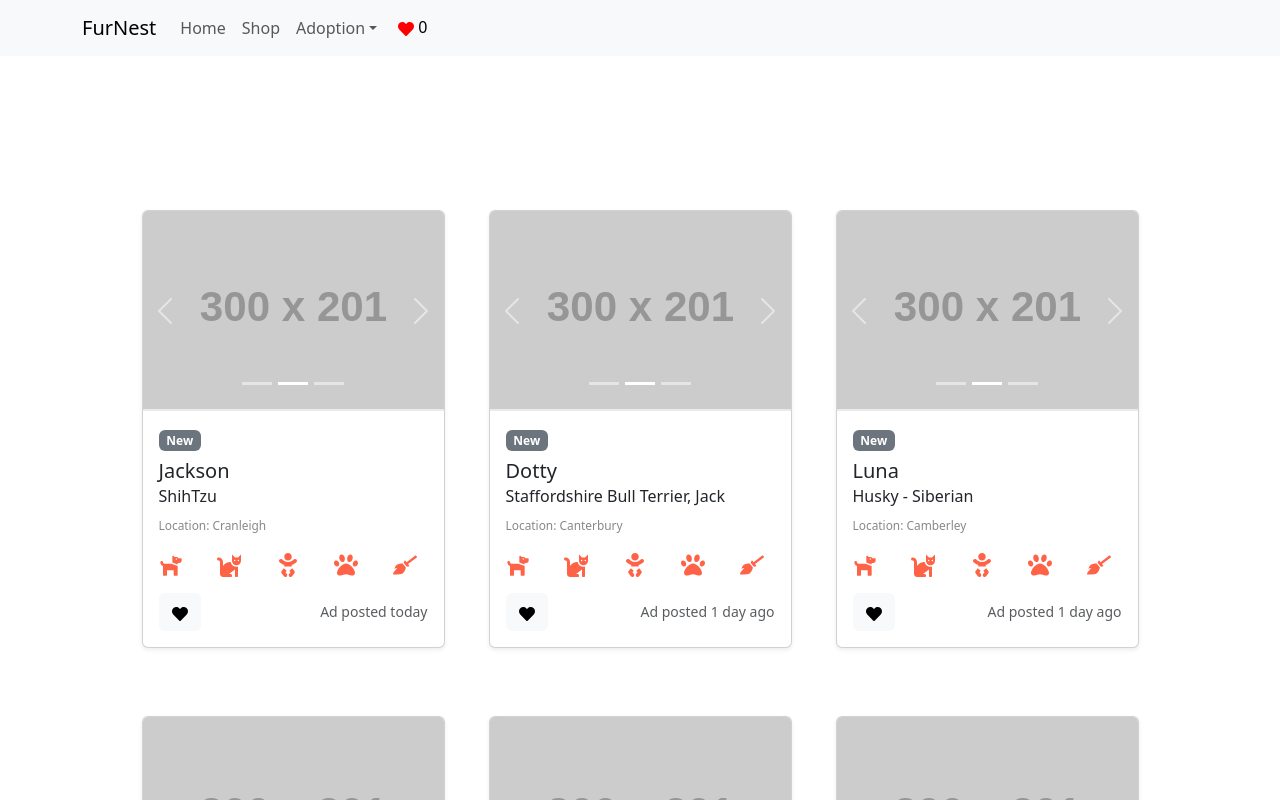
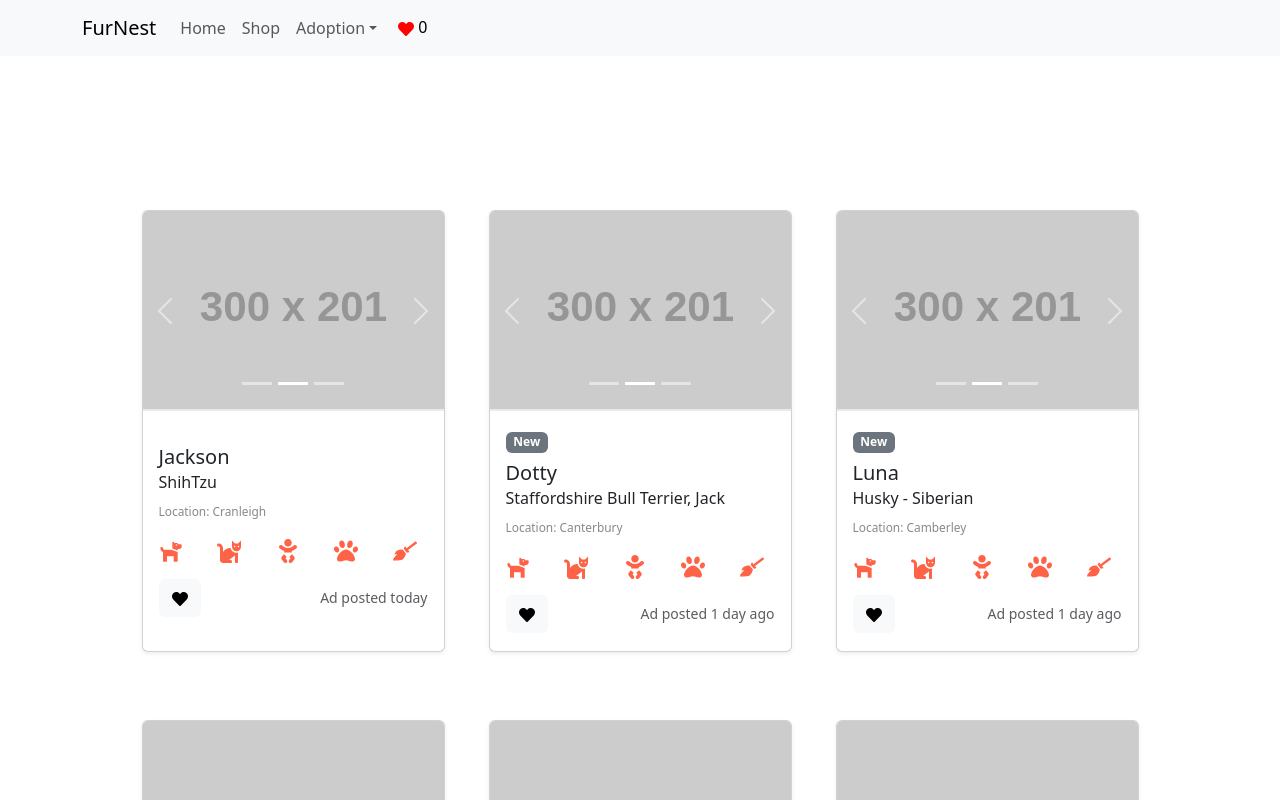
Before and after one commit to nourguidara/PhiloPet, a React (Create React App) app in the folder frontend/: page /dog-adoption in a window 1280 px wide. Shown: the top 800 px of the page. Built offline with nearby package versions, Linux system fonts and the light colour scheme.

Commit message:
now function

```diff
--- a/frontend/src/Components/CardItem.css
+++ b/frontend/src/Components/CardItem.css
@@ -1,14 +1,18 @@
 /* General Card Styling */
 .pet-card {
+
   border-radius: 12px;
   overflow: hidden;
   transition: transform 0.3s ease, box-shadow 0.3s ease;
   box-shadow: 0 4px 8px rgba(0, 0, 0, 0.1);
   background-color: #fff;
   width: 303px;
+  height: 350px; /* Fixed height for uniformity */
+  display: flex;
+  flex-direction: column;
+
+
   cursor: pointer;
-    height: 300px; /* Set a fixed height for all cards */
-
   }
 
   .pet-card:hover {
@@ -50,6 +54,7 @@
     display: flex;
     justify-content: space-between;
     margin: 1rem 0;
+
   }
 
   .icon {
@@ -78,3 +83,11 @@
     color: #999;
     text-align: right;
   }
+
+  .card-body{
+    height: 240px;
+    align-content: space-around;
+    bottom: 0; /* Stick to the bottom */
+    width: 100%; /* Full width of the card */
+
+  }
--- a/frontend/src/Components/CardItem.js
+++ b/frontend/src/Components/CardItem.js
@@ -4,7 +4,7 @@ import { FaPaw, FaBaby, FaDog, FaCat, FaCheck, FaTimes, FaShareAlt, FaHeart, FaB
 import './CardItem.css';
 import { useWishlist } from './WishlistContext';
 
-const CardItem = ({ pet, type }) => {
+const CardItem = ({ pet, type,createdAt  }) => {
 
   // const [isLiked, setIsLiked] = useState(false)
 
@@ -18,6 +18,13 @@ const CardItem = ({ pet, type }) => {
     toggleWishlist(pet);
   };
 
+  const isNew = () => {
+    const now = new Date();
+    const createdDate = new Date(createdAt);
+    const timeDifference = now - createdDate;
+    return timeDifference <= 24 * 60 * 60 * 1000; // 24 hours in milliseconds
+  };
+
   return (
     <Card className="pet-card mb-4 shadow-sm">
       <Carousel className="pet-carousel">
@@ -28,7 +35,7 @@ const CardItem = ({ pet, type }) => {
         ))}
       </Carousel>
       <Card.Body>
-        <Badge bg="secondary" className="mb-2">New</Badge>
+      {isNew() && <Badge bg="secondary" className="mb-2">New</Badge>}
         <Card.Title>{pet.name}</Card.Title>
         <Card.Subtitle>{pet.breed}</Card.Subtitle>
         <Card.Text >
--- a/frontend/src/Components/data.js
+++ b/frontend/src/Components/data.js
@@ -8,8 +8,9 @@ export const dogs = [
         'https://via.placeholder.com/300x201',
         'https://via.placeholder.com/300x202'
       ],
+      createdAt: new Date(Date.now() - 25 * 60 * 60 * 1000).toISOString(),
 
-      posted: 'today',
+      posted: 'today'
     },
     {
       name: 'Dotty',
@@ -20,7 +21,9 @@ export const dogs = [
         'https://via.placeholder.com/300x201',
         'https://via.placeholder.com/300x202'
       ],
-      posted: '1 day ago',
+      createdAt: new Date().toISOString(),
+
+      posted: '1 day ago'
     },
     {
       name: 'Luna',
@@ -31,6 +34,7 @@ export const dogs = [
         'https://via.placeholder.com/300x201',
         'https://via.placeholder.com/300x202'
       ],
+      createdAt: new Date().toISOString(),
       posted: '1 day ago',
     },
     {
@@ -42,6 +46,7 @@ export const dogs = [
           'https://via.placeholder.com/300x201',
           'https://via.placeholder.com/300x202'
         ],
+        createdAt: new Date().toISOString(),
         posted: '1 day ago',
       },
       {
@@ -53,6 +58,7 @@ export const dogs = [
           'https://via.placeholder.com/300x201',
           'https://via.placeholder.com/300x202'
         ],
+        createdAt: new Date().toISOString(),
         posted: '1 day ago',
       },
       {
@@ -64,6 +70,7 @@ export const dogs = [
           'https://via.placeholder.com/300x201',
           'https://via.placeholder.com/300x202'
         ],
+        createdAt: new Date().toISOString(),
         posted: '1 day ago',
       }
   ];
@@ -78,6 +85,7 @@ export const dogs = [
         'https://via.placeholder.com/300x201',
         'https://via.placeholder.com/300x202'
       ],
+      createdAt: new Date().toISOString(),
       posted: '2 days ago',
     },
     {
@@ -89,6 +97,7 @@ export const dogs = [
         'https://via.placeholder.com/300x201',
         'https://via.placeholder.com/300x202'
       ],
+      createdAt: new Date().toISOString(),
       posted: '3 days ago',
     },
     {
@@ -100,6 +109,7 @@ export const dogs = [
         'https://via.placeholder.com/300x201',
         'https://via.placeholder.com/300x202'
       ],
+      createdAt: new Date().toISOString(),
       posted: '4 days ago',
     },
     {
@@ -111,6 +121,7 @@ export const dogs = [
         'https://via.placeholder.com/300x201',
         'https://via.placeholder.com/300x202'
       ],
+      createdAt: new Date().toISOString(),
       posted: '5 days ago',
     }
   ];
--- a/frontend/src/Pages/DogAdoption.js
+++ b/frontend/src/Pages/DogAdoption.js
@@ -12,7 +12,7 @@ const DogAdoption = () => {
 
       {dogs.map((dog, index) => (
           <div  key={index}>
-            <CardItem key={index} pet={dog} type="dog" />
+            <CardItem key={index} pet={dog} type="dog" createdAt={dog.createdAt} />
           </div>
         ))}
       </div>
```
Lines whose indentation alone changed are shown as unchanged.
